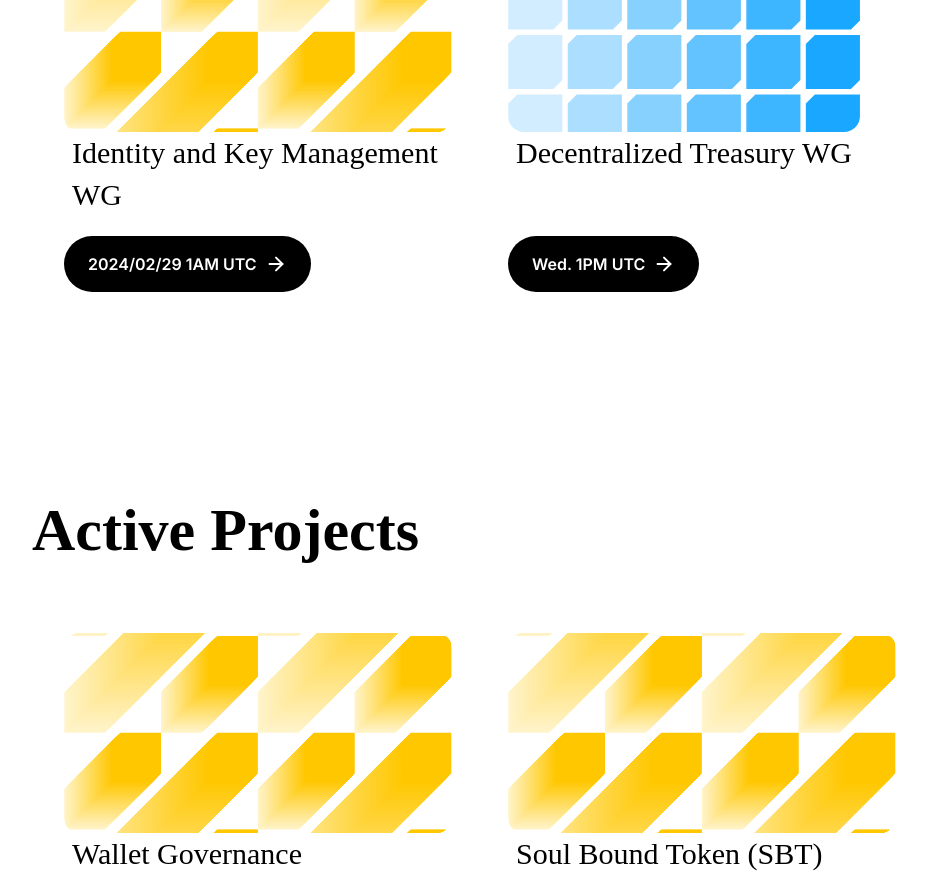
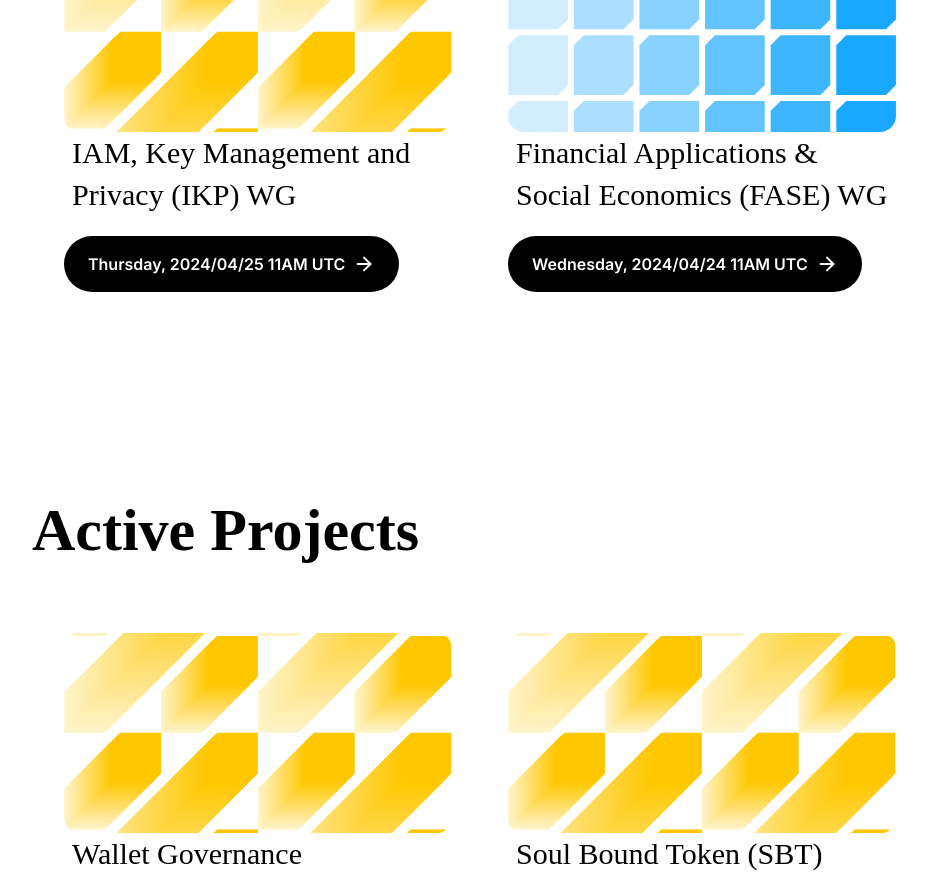
Before and after one commit to bgin-global/bgin-homepage, a Next.js app: page / in a window 1280 px wide. Shown: the part 1600-2480 px from the top of the page, without its empty margins (160-1087 px from the left). Built offline with nearby package versions, Linux system fonts and the light colour scheme.

Commit message:
Update next-call.ts

```diff
--- a/contents/next-call.ts
+++ b/contents/next-call.ts
@@ -1,19 +1,19 @@
 export const nextCalls = [
   // IKP-WG
   {
-    workingGroup: "Identity and Key Management WG",
+    workingGroup: "IAM, Key Management and Privacy (IKP) WG",
     thumbnail: "/images/Documents/IKPWG.svg",
-    nextCall: "2024/02/29 1AM UTC",
+    nextCall: "Thursday, 2024/04/25 11AM UTC",
     // LULU: Please fix it for zoom link or discourse link?
     detailLink:
       "https://docs.google.com/document/d/1S3C2dtJgpbnsD2T5hfP8Cq6wdxvW2ESUzUCo7Zzknv8/edit?usp=sharing",
   },
   // DTWG
   {
-    workingGroup: "Decentralized Treasury WG",
+    workingGroup: "Financial Applications & Social Economics (FASE) WG",
     thumbnail: "/images/Documents/DTWG.svg",
     // LULU: Please fix it to exact date
-    nextCall: "Wed. 1PM UTC",
+    nextCall: "Wednesday, 2024/04/24 11AM UTC",
     // LULU: Please fix it for zoom link or discourse link?
     detailLink:
       "https://docs.google.com/document/d/1Q11HpbiDi7v9Rt4qBDMV--XQhtGHks2k9T6foGp_ino/edit?usp=sharing",
```
